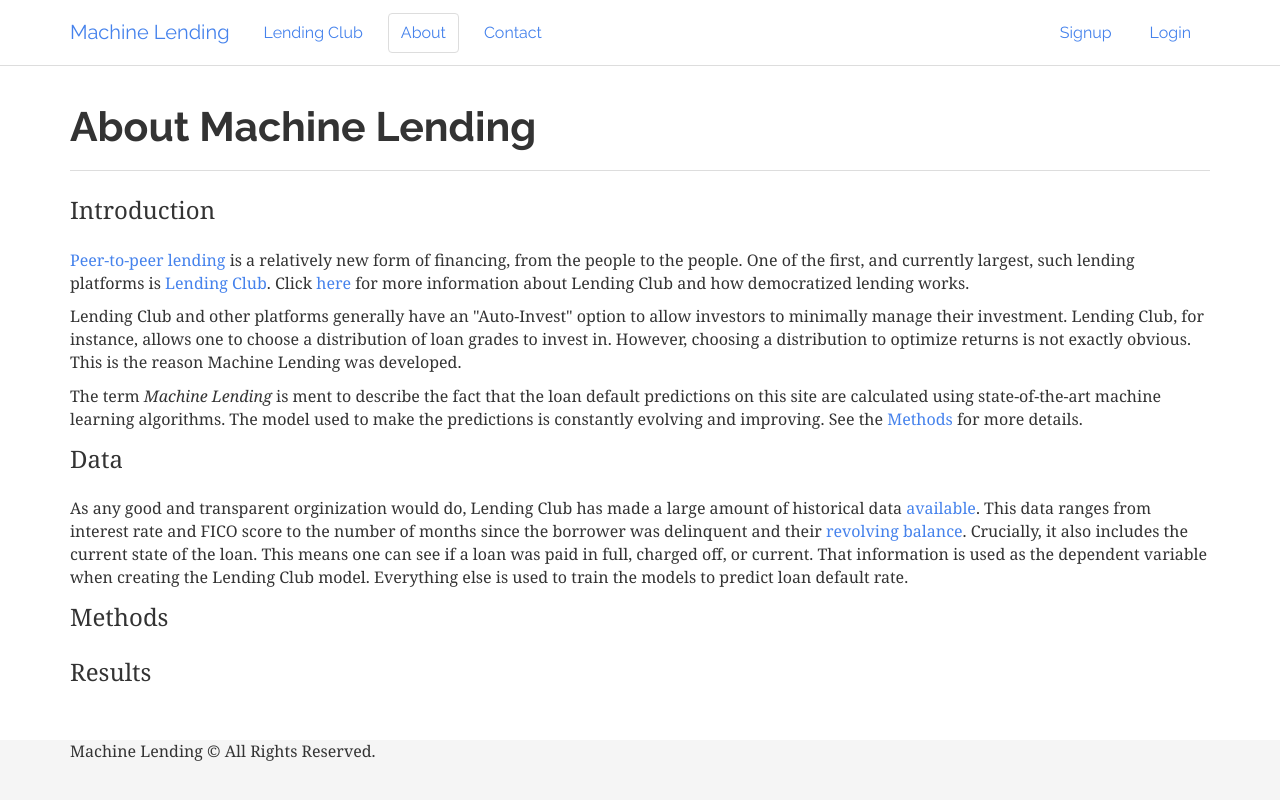
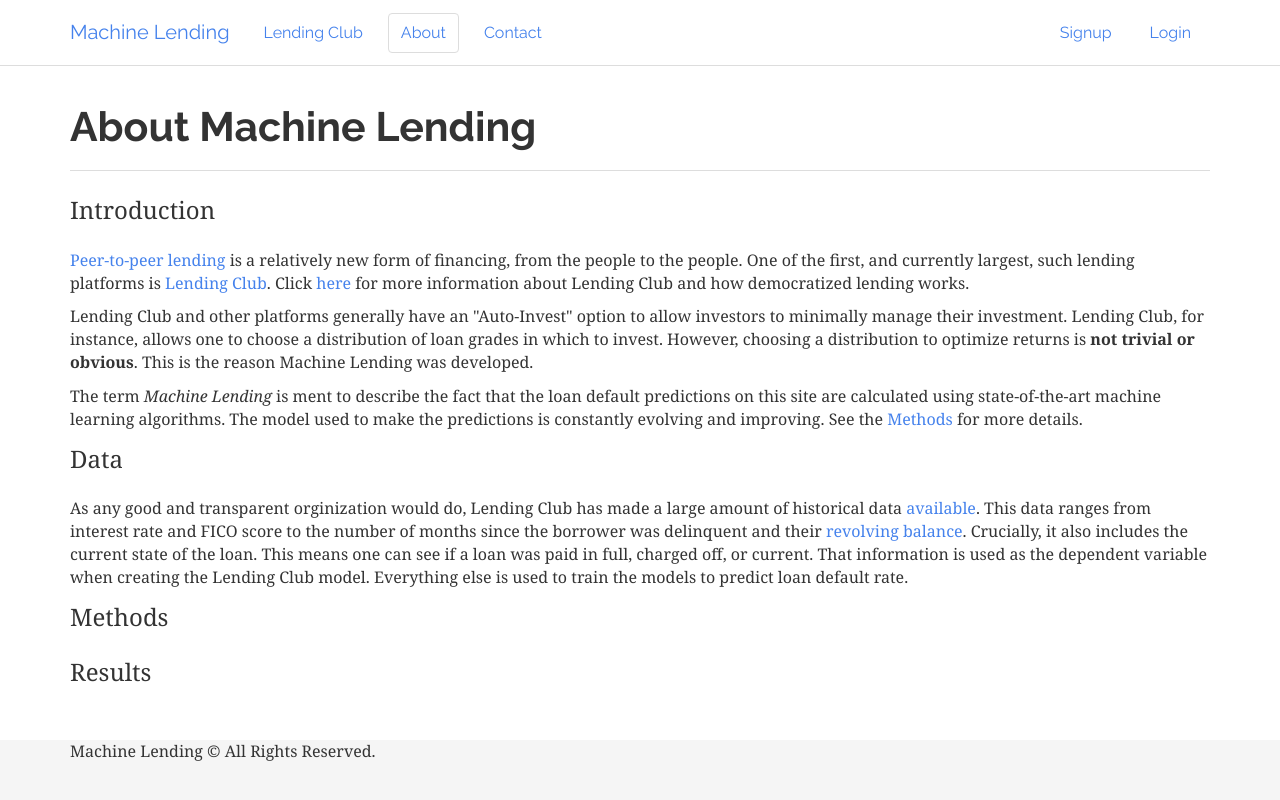
Before and after one commit to uzbit/machinelending_webapp, a Flask app: page /about in a window 1280 px wide. Run offline with Flask 2, Linux system fonts and the light colour scheme; some libraries are stand-ins or nearby versions.

Commit message:
minor changes

```diff
--- a/webapp/templates/pages/about.html
+++ b/webapp/templates/pages/about.html
@@ -14,8 +14,8 @@ for more information about Lending Club and how democratized lending works.
 <p></p>
 Lending Club and other platforms generally have an "Auto-Invest" option to allow
 investors to minimally manage their investment. Lending Club, for instance, allows one
-to choose a distribution of loan grades to invest in. However, choosing a distribution
-to optimize returns is not exactly obvious. This is the reason Machine Lending was developed.
+to choose a distribution of loan grades in which to invest. However, choosing a distribution
+to optimize returns is <b>not trivial or obvious</b>. This is the reason Machine Lending was developed.
 <p></p>
 The term <i>Machine Lending</i> is ment to describe the fact that the
 loan default predictions on this site are calculated using
--- a/webapp/templates/pages/contact.html
+++ b/webapp/templates/pages/contact.html
@@ -4,7 +4,7 @@
 
 <div class="page-header">
   <h1>Contact</h1>
-	If you have questions, comments, or suggestions, please contact me.
 </div>
+If you have questions, comments, or suggestions, please contact me.
 
 {% endblock %}
```
